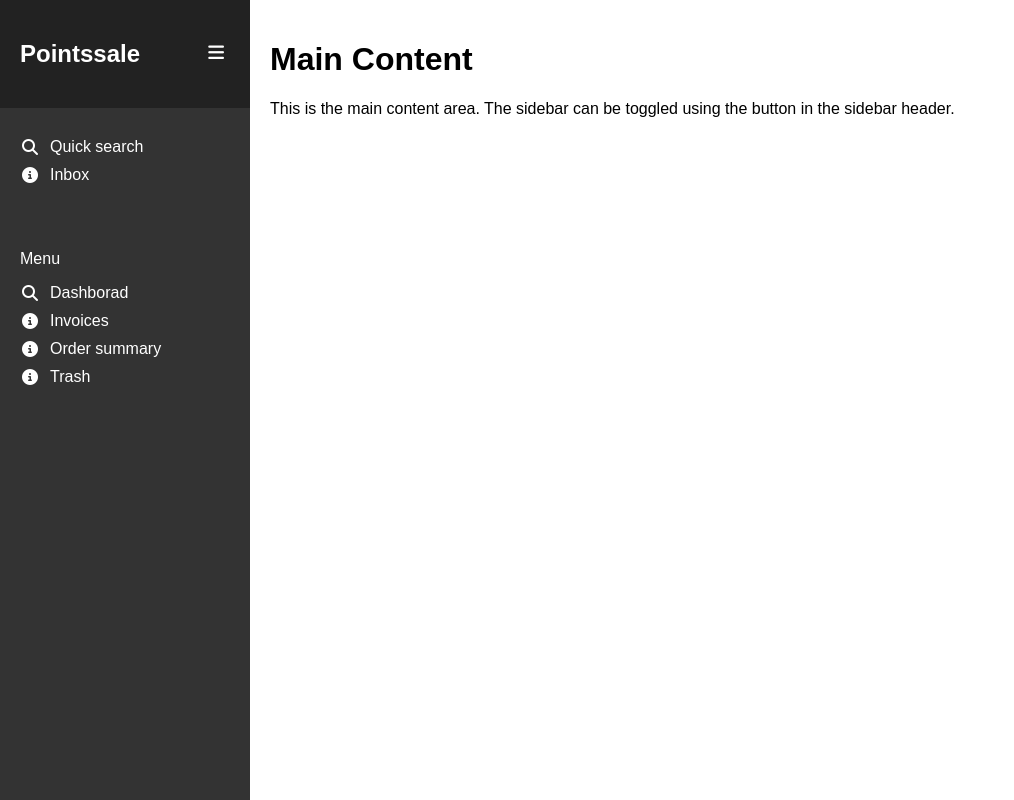
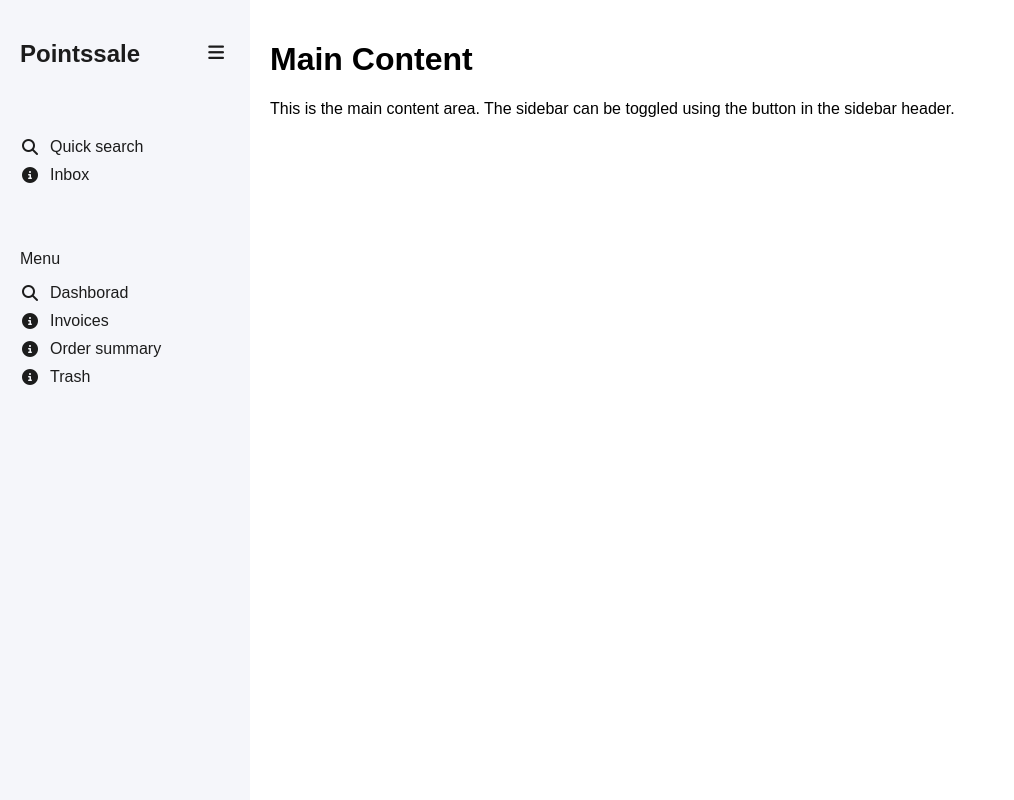
Before and after one commit to TonyBimenyi/task1_elevvo_intern, a plain HTML site: page index.html in a window 1280 px wide. Shown: the whole page, without its empty margins (0-1014 px from the left). Drawn offline with Linux system fonts and the light colour scheme.

Commit message:
changing colors

```diff
--- a/styles.css
+++ b/styles.css
@@ -1,3 +1,9 @@
+
+:root{
+    --primary-color:#4456B6;
+    --bg-color:#F5F6FA;
+    --text-color: #1c1c1c;
+}
 body {
     margin: 0;
     font-family: Arial, sans-serif;
@@ -5,8 +11,8 @@ body {
 .sidebar {
     width: 250px;
     height: 100vh;
-    background-color: #333;
-    color: white;
+    background-color: var(--bg-color);
+    color: var(--text-color);
     position: fixed;
     transition: width 0.3s;
     overflow-x: hidden;
@@ -16,7 +22,7 @@ body {
 }
 .sidebar-header {
     padding: 20px;
-    background-color: #222;
+    background-color: var(--bg-color);
     display: flex;
     justify-content: space-between;
     align-items: center;
@@ -25,7 +31,7 @@ body {
     padding: 20px;
 }
 .sidebar-content a {
-    color: white;
+    color: var(--text-color);
     text-decoration: none;
     display: flex;
     align-items: center;
@@ -45,7 +51,7 @@ body {
 .toggle-btn {
     background: none;
     border: none;
-    color: white;
+    color: var(--text-color);
     font-size: 18px;
     cursor: pointer;
 }
```
